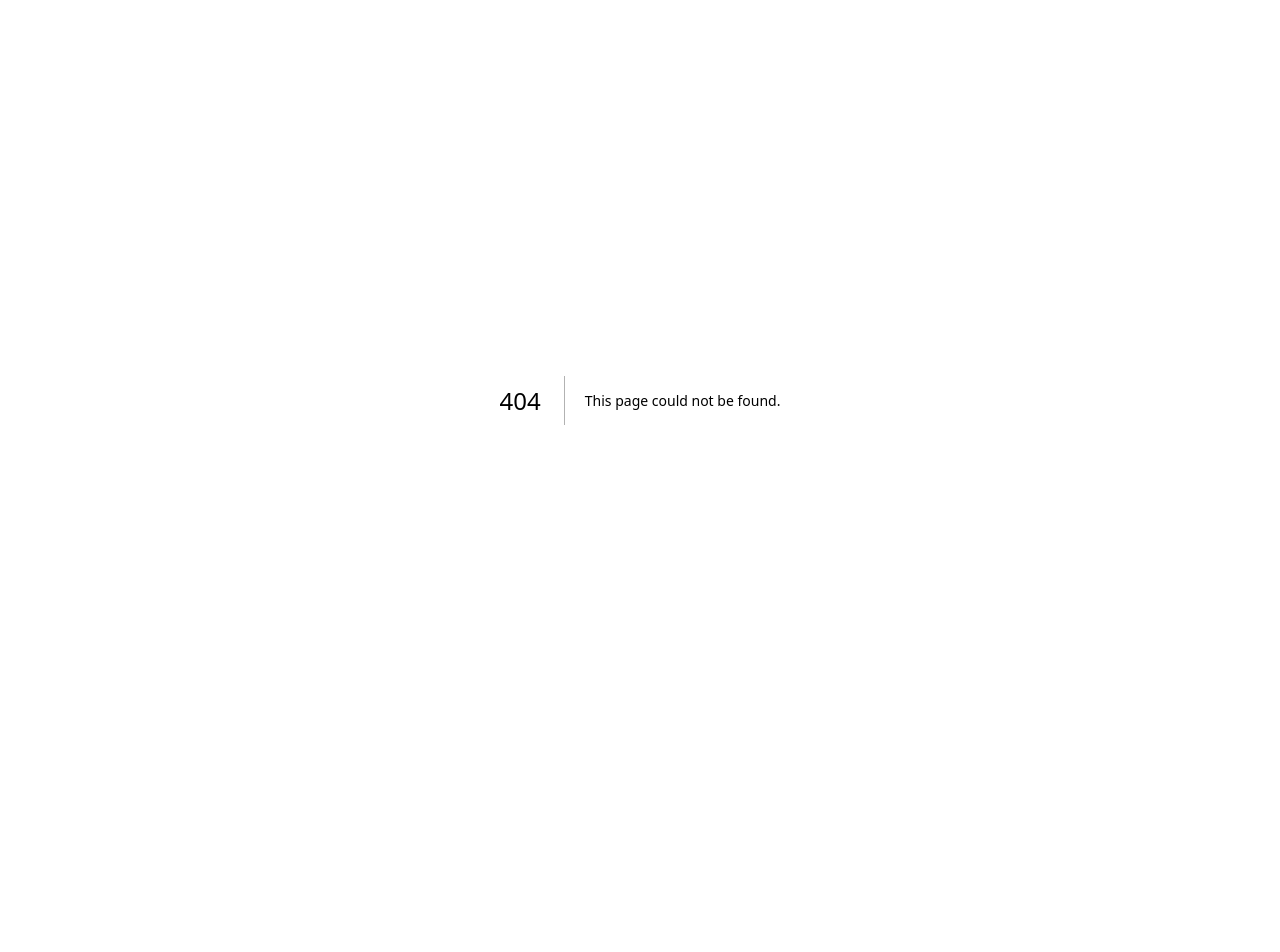
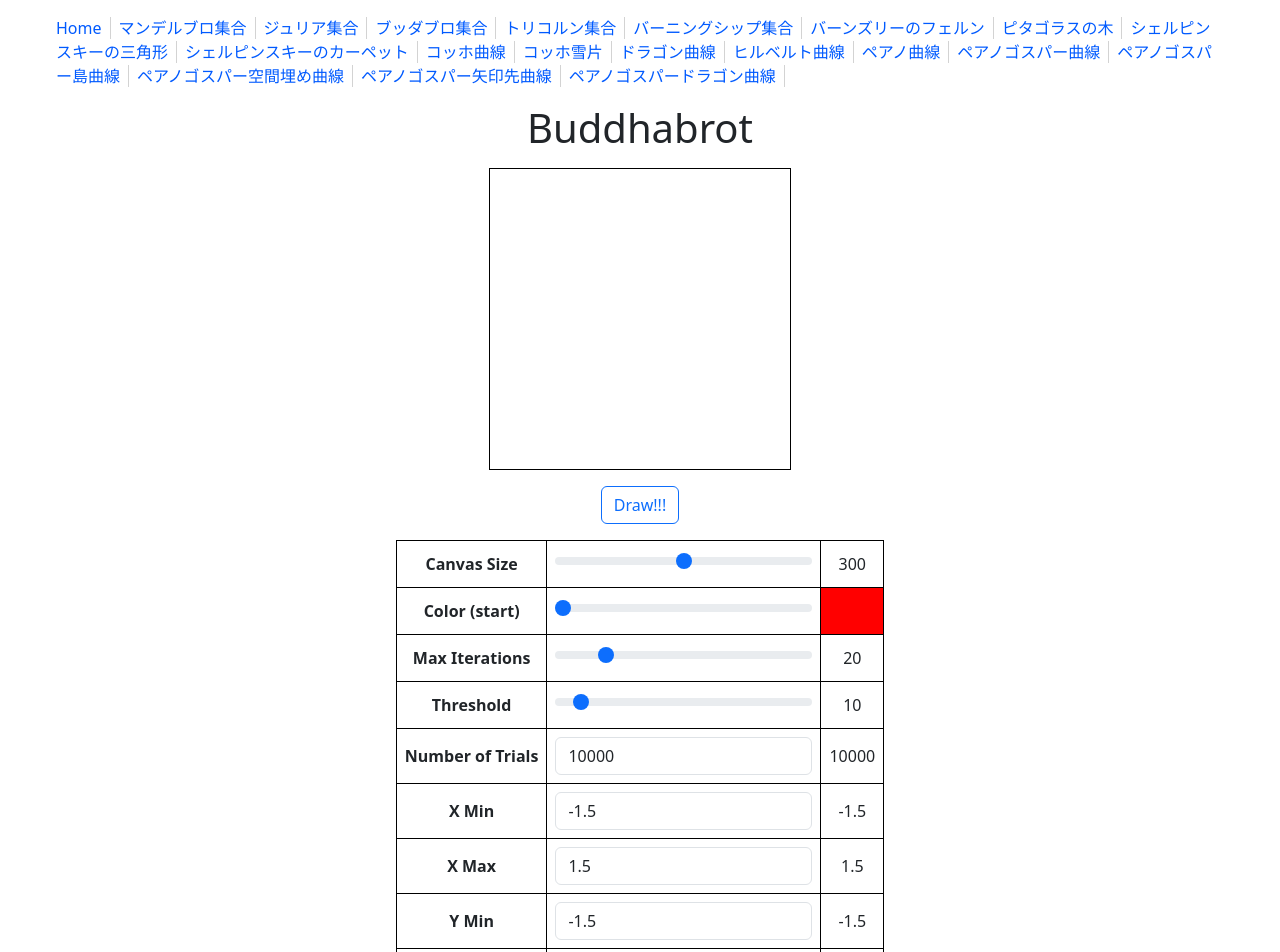
Before and after one commit to osawa-koki/fractal-drawer.ts, a Next.js app: page /buddhabrot in a window 1280 px wide. Before the commit this address had no page. Shown: the top 952 px of the page. Before the commit the page ends 800 px from the top, so only its background shows below. Built offline with nearby package versions, Linux system fonts and the light colour scheme.

Commit message:
ブッダブロ。

```diff
--- /dev/null
+++ b/pages/buddhabrot.tsx
@@ -0,0 +1,173 @@
+import React, { useRef, useState } from 'react';
+import Button from 'react-bootstrap/Button';
+import Form from 'react-bootstrap/Form';
+
+import Layout from '../components/Layout';
+import Settings from '../components/Settings';
+
+const canvasMinSize = 100;
+const canvasMaxSize = 500;
+const maxIterationMinCount = 3;
+const maxIterationMaxCount = 100;
+const thresholdMin = 3;
+const thresholdMax = 100;
+const axis_delta = 0.1;
+
+const Buddhabrot = () => {
+
+  let canvasRef = useRef<HTMLCanvasElement>(null);
+
+  let [canvasSize, setCanvasSize] = useState(300);
+  let [color, setColor] = useState(0);
+  let [maxIterations, setMaxIterations] = useState(20);
+  let [threshold, setThreshold] = useState(10);
+  let [xMin, setXMin] = useState(-1.5);
+  let [xMax, setXMax] = useState(1.5);
+  let [yMin, setYMin] = useState(-1.5);
+  let [yMax, setYMax] = useState(1.5);
+  let [numberOfTrials, setNumberOfTrials] = useState(10000);
+  let [lighter, setLighter] = useState(0.1);
+
+  function hslToRgb(h: number, s: number, l: number) {
+    let r, g, b;
+    if (s == 0) {
+      r = g = b = l; // achromatic
+    } else {
+      let hue2rgb = function hue2rgb(p: number, q: number, t: number) {
+        if (t < 0) t += 1;
+        if (t > 1) t -= 1;
+        if (t < 1 / 6) return p + (q - p) * 6 * t;
+        if (t < 1 / 2) return q;
+        if (t < 2 / 3) return p + (q - p) * (2 / 3 - t) * 6;
+        return p;
+      }
+      let q = l < 0.5 ? l * (1 + s) : l + s - l * s;
+      let p = 2 * l - q;
+      r = hue2rgb(p, q, h + 1 / 3);
+      g = hue2rgb(p, q, h);
+      b = hue2rgb(p, q, h - 1 / 3);
+    }
+    return [Math.round(r * 255), Math.round(g * 255), Math.round(b * 255)];
+  }
+
+  function rgbToHsl(r: number, g: number, b: number) {
+    r /= 255, g /= 255, b /= 255;
+    let max = Math.max(r, g, b), min = Math.min(r, g, b);
+    let h, s, l = (max + min) / 2;
+    if (max == min) {
+      h = s = 0; // achromatic
+    } else {
+      let d = max - min;
+      s = l > 0.5 ? d / (2 - max - min) : d / (max + min);
+      switch (max) {
+        case r: h = (g - b) / d + (g < b ? 6 : 0); break;
+        case g: h = (b - r) / d + 2; break;
+        case b: h = (r - g) / d + 4; break;
+      }
+      h /= 6;
+    }
+    return [h, s, l];
+  }
+
+  // Buddhabrot
+  function Draw() {
+    if (canvasRef.current) {
+      let canvas = canvasRef.current;
+      let ctx = canvas.getContext('2d');
+      if (ctx) {
+        ctx.clearRect(0, 0, canvasSize, canvasSize);
+        ctx.fillStyle = `black`;
+        ctx.fillRect(0, 0, canvasSize, canvasSize);
+        ctx.fillStyle = `rgba(255, 255, 255, ${lighter})`;
+        for (let i = 0; i < numberOfTrials; i++) {
+          const x = Math.random() * (xMax - xMin) + xMin;
+          const y = Math.random() * (yMax - yMin) + yMin;
+          let [real, imag] = new Array(2).fill(0);
+          const xys = [];
+          let check = false;
+          for (let j = 0; j < maxIterations; j++) {
+            const [real2, imag2] = [real * real - imag * imag + x, 2 * real * imag + y];
+            real = real2;
+            imag = imag2;
+            if (real * real + imag * imag > threshold) {
+              check = true;
+              break;
+            }
+            xys.push([real, imag]);
+          }
+          if (check) {
+            for (let j = 0; j < xys.length; j++) {
+              const [real, imag] = xys[j];
+              const x = Math.floor((real - xMin) / (xMax - xMin) * canvasSize);
+              const y = Math.floor((imag - yMin) / (yMax - yMin) * canvasSize);
+              ctx.fillRect(y, x, 1, 1);
+            }
+          }
+        }
+      }
+    }
+  }
+
+  return (
+    <Layout title={`${Settings.ProjectName}`}>
+      <div id='CanvasArea'>
+        <h1 onClick={() => {console.log(canvasRef.current)}}>Buddhabrot</h1>
+        <canvas ref={canvasRef} width={canvasSize} height={canvasSize} />
+      </div>
+      <div id='button-div'>
+        <Button variant="outline-primary" onClick={Draw}>Draw!!!</Button>
+      </div>
+      <table id='Settings'>
+        <tbody>
+          <tr>
+            <th>Canvas Size</th>
+            <td><Form.Range min={canvasMinSize} max={canvasMaxSize} onInput={(e) => {setCanvasSize(parseInt((e.target as HTMLInputElement).value))}} /></td>
+            <td>{canvasSize}</td>
+          </tr>
+          <tr>
+            <th>Color (start)</th>
+            <td><Form.Range min={0} max={360} value={color} onInput={(e) => {setColor(parseInt((e.target as HTMLInputElement).value))}} /></td>
+            <td style={{backgroundColor: `hsl(${color}, 100%, 50%)`}}></td>
+          </tr>
+          <tr>
+            <th>Max Iterations</th>
+            <td><Form.Range min={maxIterationMinCount} max={maxIterationMaxCount} value={maxIterations} onInput={(e) => {setMaxIterations(parseInt((e.target as HTMLInputElement).value))}} /></td>
+            <td>{maxIterations}</td>
+          </tr>
+          <tr>
+            <th>Threshold</th>
+            <td><Form.Range min={thresholdMin} max={thresholdMax} value={threshold} onInput={(e) => {setThreshold(parseInt((e.target as HTMLInputElement).value))}} /></td>
+            <td>{threshold}</td>
+          </tr>
+          <tr>
+            <th>Number of Trials</th>
+            <td><Form.Control type='number' value={numberOfTrials} onInput={(e) => {setNumberOfTrials(parseInt((e.target as HTMLInputElement).value))}} /></td>
+            <td>{numberOfTrials}</td>
+          </tr>
+          <tr>
+            <th>X Min</th>
+            <td><Form.Control type='number' step={axis_delta} value={xMin} onInput={(e) => {setXMin(parseFloat((e.target as HTMLInputElement).value))}} /></td>
+            <td>{xMin}</td>
+          </tr>
+          <tr>
+            <th>X Max</th>
+            <td><Form.Control type='number' step={axis_delta} value={xMax} onInput={(e) => {setXMax(parseFloat((e.target as HTMLInputElement).value))}} /></td>
+            <td>{xMax}</td>
+          </tr>
+          <tr>
+            <th>Y Min</th>
+            <td><Form.Control type='number' step={axis_delta} value={yMin} onInput={(e) => {setYMin(parseFloat((e.target as HTMLInputElement).value))}} /></td>
+            <td>{yMin}</td>
+          </tr>
+          <tr>
+            <th>Y Max</th>
+            <td><Form.Control type='number' step={axis_delta} value={yMax} onInput={(e) => {setYMax(parseFloat((e.target as HTMLInputElement).value))}} /></td>
+            <td>{yMax}</td>
+          </tr>
+        </tbody>
+      </table>
+    </Layout>
+  );
+};
+
+export default Buddhabrot;
```
